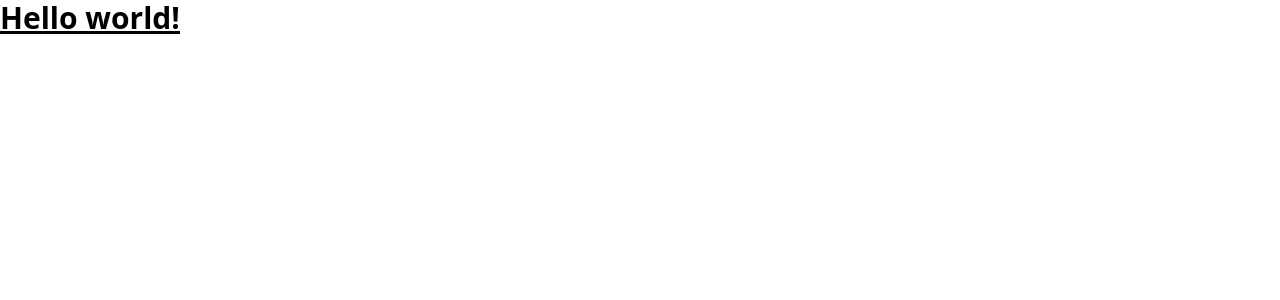
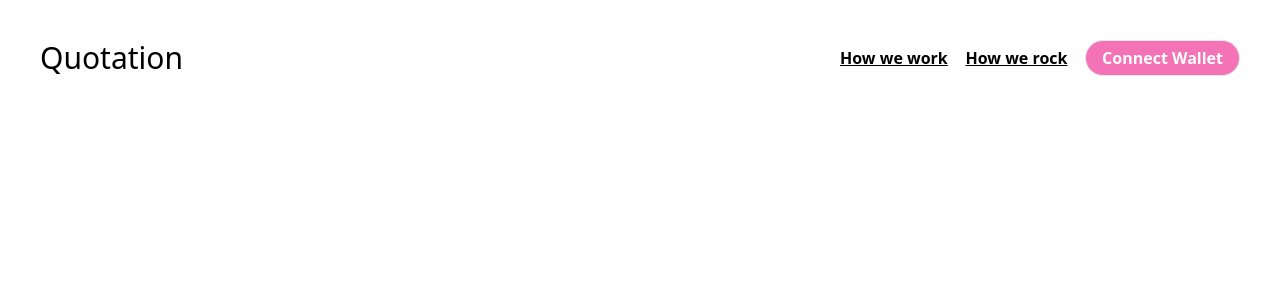
Before and after one commit to szboynono/quotation, a Next.js app: page / in a window 1280 px wide. Shown: the top 300 px of the page. Built offline with nearby package versions, Linux system fonts and the light colour scheme.

Commit message:
setup nav

```diff
--- /dev/null
+++ b/components/Layout.tsx
@@ -0,0 +1,13 @@
+import React from "react";
+import Navigation from "./Navigation";
+
+const Layout: React.FC<{ children: React.ReactNode }> = ({ children }) => {
+  return (
+    <>
+      <Navigation></Navigation>
+      <div>{children}</div>
+    </>
+  );
+};
+
+export default Layout;
--- /dev/null
+++ b/components/Navigation.tsx
@@ -0,0 +1,18 @@
+import React from "react";
+
+const Navigation = () => {
+  return (
+    <div className="flex justify-between p-10">
+      <div>
+        <h1 className="text-3xl">Quotation</h1>
+      </div>
+      <div className="flex justify-between items-center w-[400px]">
+        <a href="#" className="hover:decoration-pink-400 font-bold underline">How we work</a>
+        <a href="#" className="hover:decoration-pink-400 font-bold underline">How we rock</a>
+        <button className="border px-4 rounded-full font-bold bg-pink-400 text-white h-full hover:bg-pink-600">Connect Wallet</button>
+      </div>
+    </div>
+  );
+};
+
+export default Navigation;
--- a/pages/_app.tsx
+++ b/pages/_app.tsx
@@ -1,8 +1,13 @@
-import '../styles/globals.css'
-import type { AppProps } from 'next/app'
+import "../styles/globals.css";
+import type { AppProps } from "next/app";
+import Layout from "../components/Layout";
 
 function MyApp({ Component, pageProps }: AppProps) {
-  return <Component {...pageProps} />
+  return (
+    <Layout>
+      <Component {...pageProps} />
+    </Layout>
+  );
 }
 
-export default MyApp
+export default MyApp;
--- a/pages/index.tsx
+++ b/pages/index.tsx
@@ -6,7 +6,6 @@ import styles from '../styles/Home.module.css'
 const Home: NextPage = () => {
   return (
     <h1 className="text-3xl font-bold underline">
-      Hello world!
     </h1>
   )
 }
```
